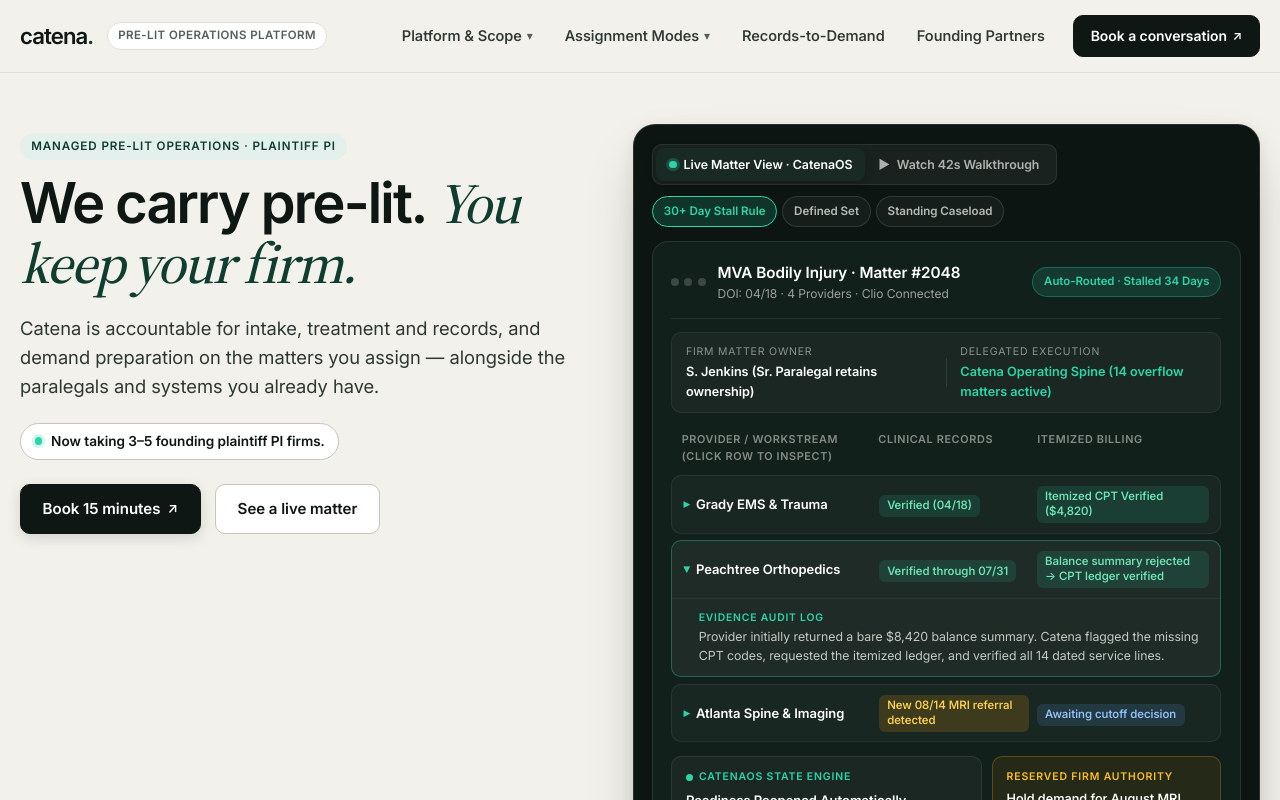
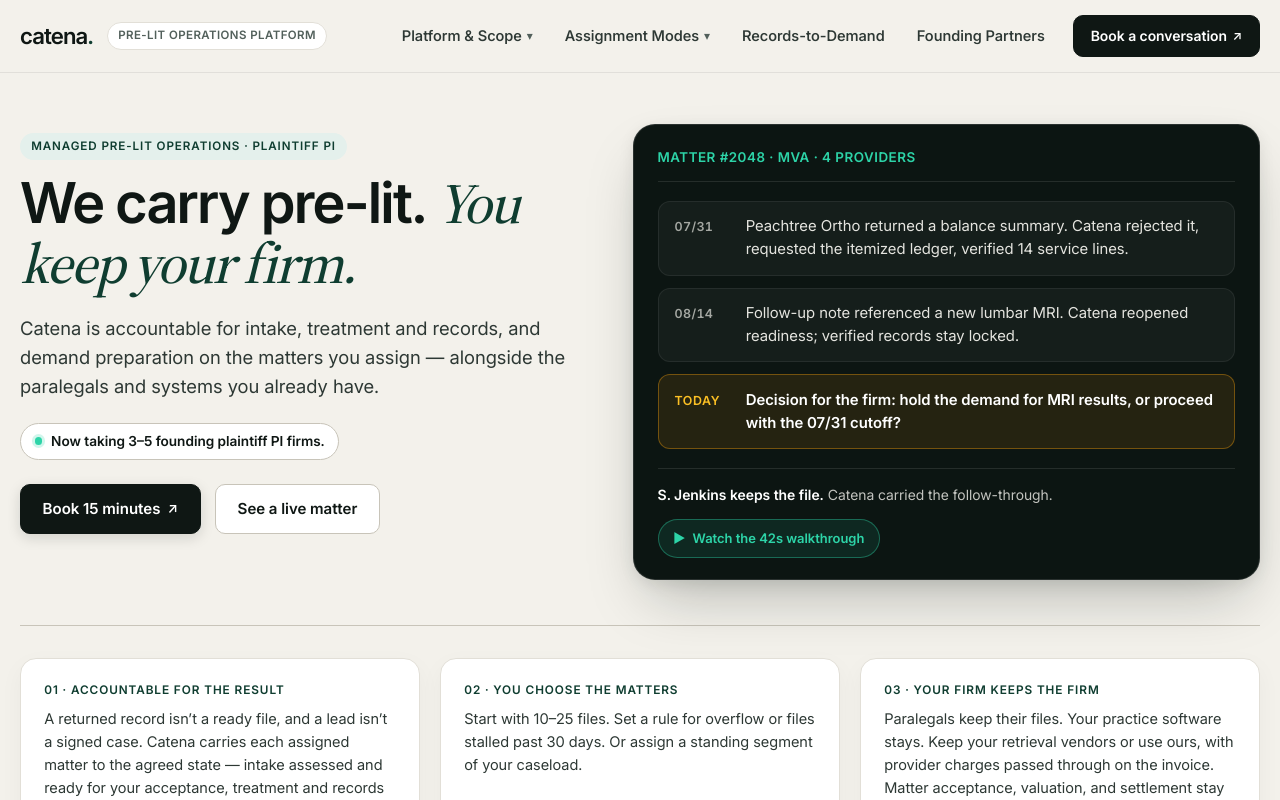
Before and after one commit to PrimeElixir/catena-landing, a Next.js app: page / in a window 1280 px wide. Shown: the top 800 px of the page. Built offline with nearby package versions, Linux system fonts and the light colour scheme.

Commit message:
Modification #2: Replace hero dashboard with concise Matter #2048 story card and relocate full explorer to /records-to-demand

```diff
--- a/src/app/globals.css
+++ b/src/app/globals.css
@@ -847,6 +847,125 @@
     0 4px 16px rgba(12, 21, 18, 0.08);
 }
 
+.hero-story-card {
+  padding: 1.35rem 1.5rem;
+}
+
+.matter-story-window {
+  display: flex;
+  flex-direction: column;
+  gap: 1.15rem;
+}
+
+.matter-story-header {
+  display: flex;
+  align-items: center;
+  justify-content: space-between;
+  padding-bottom: 0.85rem;
+  border-bottom: 1px solid rgba(255, 255, 255, 0.1);
+}
+
+.matter-story-title {
+  font-size: 0.84rem;
+  font-weight: 700;
+  letter-spacing: 0.04em;
+  text-transform: uppercase;
+  color: var(--emerald-bright);
+}
+
+.matter-story-events {
+  display: flex;
+  flex-direction: column;
+  gap: 0.75rem;
+}
+
+.matter-story-row {
+  display: grid;
+  grid-template-columns: 3.6rem 1fr;
+  gap: 0.85rem;
+  align-items: baseline;
+  padding: 0.85rem 1rem;
+  border-radius: 12px;
+  background: rgba(255, 255, 255, 0.04);
+  border: 1px solid rgba(255, 255, 255, 0.07);
+}
+
+.matter-story-row-decision {
+  background: rgba(245, 158, 11, 0.11);
+  border-color: rgba(245, 158, 11, 0.38);
+}
+
+.matter-story-date {
+  font-size: 0.78rem;
+  font-weight: 700;
+  font-variant-numeric: tabular-nums;
+  letter-spacing: 0.03em;
+  color: rgba(246, 245, 240, 0.64);
+}
+
+.matter-story-date-today {
+  color: #fbbf24;
+  text-transform: uppercase;
+  letter-spacing: 0.05em;
+}
+
+.matter-story-text {
+  margin: 0;
+  font-size: 0.94rem;
+  line-height: 1.52;
+  color: rgba(246, 245, 240, 0.92);
+}
+
+.matter-story-decision-text {
+  color: #ffffff;
+  font-weight: 600;
+}
+
+.matter-story-footer {
+  display: flex;
+  flex-wrap: wrap;
+  align-items: center;
+  justify-content: space-between;
+  gap: 0.85rem;
+  padding-top: 0.95rem;
+  border-top: 1px solid rgba(255, 255, 255, 0.1);
+}
+
+.matter-story-attribution {
+  margin: 0;
+  font-size: 0.88rem;
+  color: rgba(246, 245, 240, 0.78);
+}
+
+.matter-story-attribution strong {
+  color: #ffffff;
+  font-weight: 650;
+}
+
+.matter-walkthrough-btn {
+  display: inline-flex;
+  align-items: center;
+  gap: 0.45rem;
+  padding: 0.5rem 0.9rem;
+  border-radius: 999px;
+  border: 1px solid rgba(45, 212, 168, 0.38);
+  background: rgba(45, 212, 168, 0.1);
+  color: var(--emerald-bright);
+  font-size: 0.82rem;
+  font-weight: 650;
+  cursor: pointer;
+  transition:
+    background 0.18s ease,
+    border-color 0.18s ease,
+    color 0.18s ease;
+}
+
+.matter-walkthrough-btn:hover {
+  background: var(--emerald-bright);
+  border-color: var(--emerald-bright);
+  color: var(--obsidian);
+}
+
 .cp-stage-switcher {
   display: flex;
   flex-wrap: wrap;
--- a/src/app/records-to-demand/page.tsx
+++ b/src/app/records-to-demand/page.tsx
@@ -1,6 +1,7 @@
 import type { Metadata } from "next";
 import Link from "next/link";
 import { Arrow, OperatingModelFilm } from "@/components/Site";
+import { FullMatterExplorer } from "@/components/InteractivePlatformShowcase";
 import { PrintBrief } from "@/components/PrintBrief";
 import { BOOKING_URL, CONTACT_EMAIL } from "@/lib/booking";
 
@@ -163,6 +164,10 @@
               satisfied. CatenaOS shows what is required, what is verified, and
               what blocks readiness.
             </p>
+          </div>
+
+          <div style={{ marginBottom: "1.5rem" }}>
+            <FullMatterExplorer />
           </div>
 
           <div className="evidence-pair">
--- a/src/components/InteractivePlatformShowcase.tsx
+++ b/src/components/InteractivePlatformShowcase.tsx
@@ -32,13 +32,13 @@
   stall: {
     label: "30+ Day Stall / Overflow Rule",
     shortLabel: "30+ Day Stall Rule",
-    triggerBadge: "Auto-Routed · Stalled 34 Days",
+    triggerBadge: "Stall Rule · Day 34",
     ruleSummary:
       "Matters with unresolved provider returns > 30 days or paralegal capacity overflow route to Catena within agreed volume bands.",
-    activeCount: "14 overflow matters active",
+    activeCount: "Treatment & records follow-through",
     matterTitle: "MVA Bodily Injury · Matter #2048",
-    matterMeta: "DOI: 04/18 · 4 Providers · Clio Connected",
-    firmOwner: "S. Jenkins (Sr. Paralegal retains ownership)",
+    matterMeta: "DOI: 04/18 · 4 Providers",
+    firmOwner: "S. Jenkins (keeps the file)",
     providers: [
       {
         name: "Grady EMS & Trauma",
@@ -77,13 +77,13 @@
   defined: {
     label: "Defined Matter Set",
     shortLabel: "Defined Set",
-    triggerBadge: "Selected Cohort · 15 Matters",
+    triggerBadge: "Selected Starting Group",
     ruleSummary:
       "Your firm selects a bounded initial group of eligible pre-suit matters and chooses which responsibilities Catena carries.",
-    activeCount: "15 cohort matters active",
+    activeCount: "Qualified demand preparation",
     matterTitle: "Commercial Rear-End · Matter #1982",
-    matterMeta: "DOI: 03/09 · 5 Providers · Filevine Connected",
-    firmOwner: "M. Alvarez (Case Manager retains ownership)",
+    matterMeta: "DOI: 03/09 · 5 Providers",
+    firmOwner: "M. Alvarez (keeps the file)",
     providers: [
       {
         name: "Northside Hospital ER",
@@ -122,13 +122,13 @@
   standing: {
     label: "Standing Caseload Segment",
     shortLabel: "Standing Caseload",
-    triggerBadge: "Standing Pod · Pre-Lit Auto BI",
+    triggerBadge: "Standing Segment",
     ruleSummary:
       "Catena carries agreed responsibilities continuously across an eligible practice segment or attorney pod under your policy.",
-    activeCount: "Pod B caseload covered",
+    activeCount: "Intake + treatment follow-through",
     matterTitle: "Uninsured Motorist Claim · Matter #2104",
-    matterMeta: "DOI: 06/22 · Intake + Treatment Follow-Through",
-    firmOwner: "D. Brooks (Pod Lead Paralegal)",
+    matterMeta: "DOI: 06/22 · 3 Providers",
+    firmOwner: "D. Brooks (keeps the file)",
     providers: [
       {
         name: "Intake & Coverage Verification",
@@ -220,62 +220,14 @@
 }
 
 export function HeroControlPlane() {
-  const [stageTab, setStageTab] = useState<"interactive" | "video">("interactive");
-  const [activeMode, setActiveMode] = useState<RoutingModeId>("stall");
-  const [expandedProv, setExpandedProv] = useState<number | null>(1);
-  const current = ROUTING_MODES[activeMode];
+  const [showVideo, setShowVideo] = useState(false);
 
   return (
-    <div className="control-plane" aria-label="Interactive CatenaOS operation view">
-      {/* Top Stage Switcher: Interactive UI vs Video Walkthrough */}
-      <div className="cp-stage-switcher">
-        <div className="cp-stage-pills" role="tablist" aria-label="Showcase view mode">
-          <button
-            type="button"
-            role="tab"
-            aria-selected={stageTab === "interactive"}
-            className={`cp-stage-pill ${stageTab === "interactive" ? "cp-stage-pill-active" : ""}`}
-            onClick={() => setStageTab("interactive")}
+    <div
+      className="control-plane hero-story-card"
+      aria-label="Matter #2048 follow-through example"
     >
-            <span className="cp-live-indicator" aria-hidden="true" />
-            Live Matter View · CatenaOS
-          </button>
-          <button
-            type="button"
-            role="tab"
-            aria-selected={stageTab === "video"}
-            className={`cp-stage-pill ${stageTab === "video" ? "cp-stage-pill-active" : ""}`}
-            onClick={() => setStageTab("video")}
-          >
-            <span aria-hidden="true">▶</span> Watch 42s Walkthrough
-          </button>
-        </div>
-
-        {stageTab === "interactive" && (
-          <div className="cp-tabs" role="tablist" aria-label="Assignment modes">
-            {(Object.keys(ROUTING_MODES) as RoutingModeId[]).map((key) => {
-              const isSelected = activeMode === key;
-              return (
-                <button
-                  key={key}
-                  type="button"
-                  role="tab"
-                  aria-selected={isSelected}
-                  className={`cp-tab ${isSelected ? "cp-tab-active" : ""}`}
-                  onClick={() => {
-                    setActiveMode(key);
-                    setExpandedProv(0);
-                  }}
-                >
-                  {ROUTING_MODES[key].shortLabel}
-                </button>
-              );
-            })}
-          </div>
-        )}
-      </div>
-
-      {stageTab === "video" ? (
+      {showVideo ? (
         <div className="cp-video-stage">
           <video
             controls
@@ -306,13 +258,100 @@
             <button
               type="button"
               className="cp-back-btn"
-              onClick={() => setStageTab("interactive")}
+              onClick={() => setShowVideo(false)}
             >
-              Back to interactive view ↗
+              ← Back to Matter #2048
             </button>
           </div>
         </div>
       ) : (
+        <div className="matter-story-window">
+          <div className="matter-story-header">
+            <span className="matter-story-title">
+              Matter #2048 · MVA · 4 providers
+            </span>
+          </div>
+
+          <div className="matter-story-events">
+            <div className="matter-story-row">
+              <span className="matter-story-date">07/31</span>
+              <p className="matter-story-text">
+                Peachtree Ortho returned a balance summary. Catena rejected it,
+                requested the itemized ledger, verified 14 service lines.
+              </p>
+            </div>
+
+            <div className="matter-story-row">
+              <span className="matter-story-date">08/14</span>
+              <p className="matter-story-text">
+                Follow-up note referenced a new lumbar MRI. Catena reopened
+                readiness; verified records stay locked.
+              </p>
+            </div>
+
+            <div className="matter-story-row matter-story-row-decision">
+              <span className="matter-story-date matter-story-date-today">
+                Today
+              </span>
+              <p className="matter-story-text matter-story-decision-text">
+                Decision for the firm: hold the demand for MRI results, or
+                proceed with the 07/31 cutoff?
+              </p>
+            </div>
+          </div>
+
+          <div className="matter-story-footer">
+            <p className="matter-story-attribution">
+              <strong>S. Jenkins keeps the file.</strong> Catena carried the
+              follow-through.
+            </p>
+            <button
+              type="button"
+              className="matter-walkthrough-btn"
+              onClick={() => setShowVideo(true)}
+            >
+              <span aria-hidden="true">▶</span> Watch the 42s walkthrough
+            </button>
+          </div>
+        </div>
+      )}
+    </div>
+  );
+}
+
+export function FullMatterExplorer() {
+  const [activeMode, setActiveMode] = useState<RoutingModeId>("stall");
+  const [expandedProv, setExpandedProv] = useState<number | null>(1);
+  const current = ROUTING_MODES[activeMode];
+
+  return (
+    <div className="control-plane" id="live-matter" aria-label="Interactive matter breakdown">
+      <div className="cp-stage-switcher">
+        <span className="matter-story-title">
+          Inspectable Matter Breakdown · Click any row or scenario
+        </span>
+        <div className="cp-tabs" role="tablist" aria-label="Assignment modes">
+          {(Object.keys(ROUTING_MODES) as RoutingModeId[]).map((key) => {
+            const isSelected = activeMode === key;
+            return (
+              <button
+                key={key}
+                type="button"
+                role="tab"
+                aria-selected={isSelected}
+                className={`cp-tab ${isSelected ? "cp-tab-active" : ""}`}
+                onClick={() => {
+                  setActiveMode(key);
+                  setExpandedProv(0);
+                }}
+              >
+                {ROUTING_MODES[key].shortLabel}
+              </button>
+            );
+          })}
+        </div>
+      </div>
+
       <div className="cp-window">
         <div className="cp-window-header">
           <div className="cp-window-title-group">
@@ -329,7 +368,6 @@
           <span className="cp-trigger-badge">{current.triggerBadge}</span>
         </div>
 
-          {/* Ownership & Routing Bar */}
         <div className="cp-ownership-strip">
           <div className="cp-owner-item">
             <span className="cp-owner-label">Firm Matter Owner</span>
@@ -337,14 +375,13 @@
           </div>
           <div className="cp-owner-divider" aria-hidden="true" />
           <div className="cp-owner-item">
-              <span className="cp-owner-label">Delegated Execution</span>
+            <span className="cp-owner-label">Work Carried by Catena</span>
             <span className="cp-owner-val cp-owner-catena">
-                Catena Operating Spine ({current.activeCount})
+              {current.activeCount}
             </span>
           </div>
         </div>
 
-          {/* Provider & Evidence Matrix with Click-to-Drilldown Rows */}
         <div className="cp-matrix">
           <div className="cp-matrix-head">
             <span>Provider / Workstream (Click row to inspect)</span>
@@ -392,12 +429,11 @@
           })}
         </div>
 
-          {/* Live Signal + Reserved Decision Split */}
         <div className="cp-bottom-grid">
           <div className="cp-signal-card">
             <div className="cp-card-kicker">
               <span className="cp-pulse-dot" aria-hidden="true" />
-                CatenaOS State Engine
+              Readiness Status
             </div>
             <p className="cp-signal-title">{current.signalTitle}</p>
             <p className="cp-signal-desc">{current.signalDetail}</p>
@@ -405,13 +441,12 @@
 
           <div className="cp-decision-card">
             <div className="cp-card-kicker cp-kicker-copper">
-                Reserved Firm Authority
+              Decision for the Firm
             </div>
             <p className="cp-decision-text">{current.firmDecision}</p>
           </div>
         </div>
       </div>
-      )}
     </div>
   );
 }
```
Also changed, not shown: src/app/page.tsx (+5 -2 lines). Lines whose indentation alone changed are shown as unchanged.
